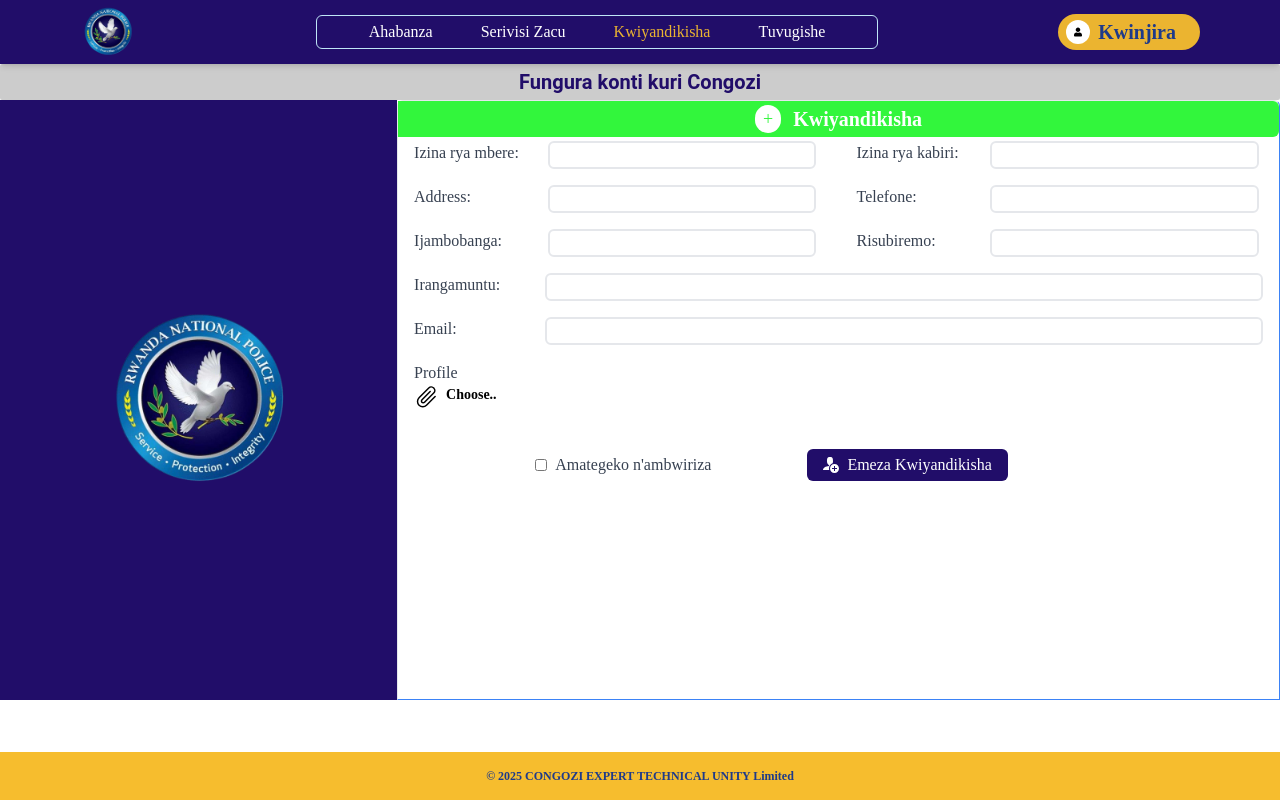
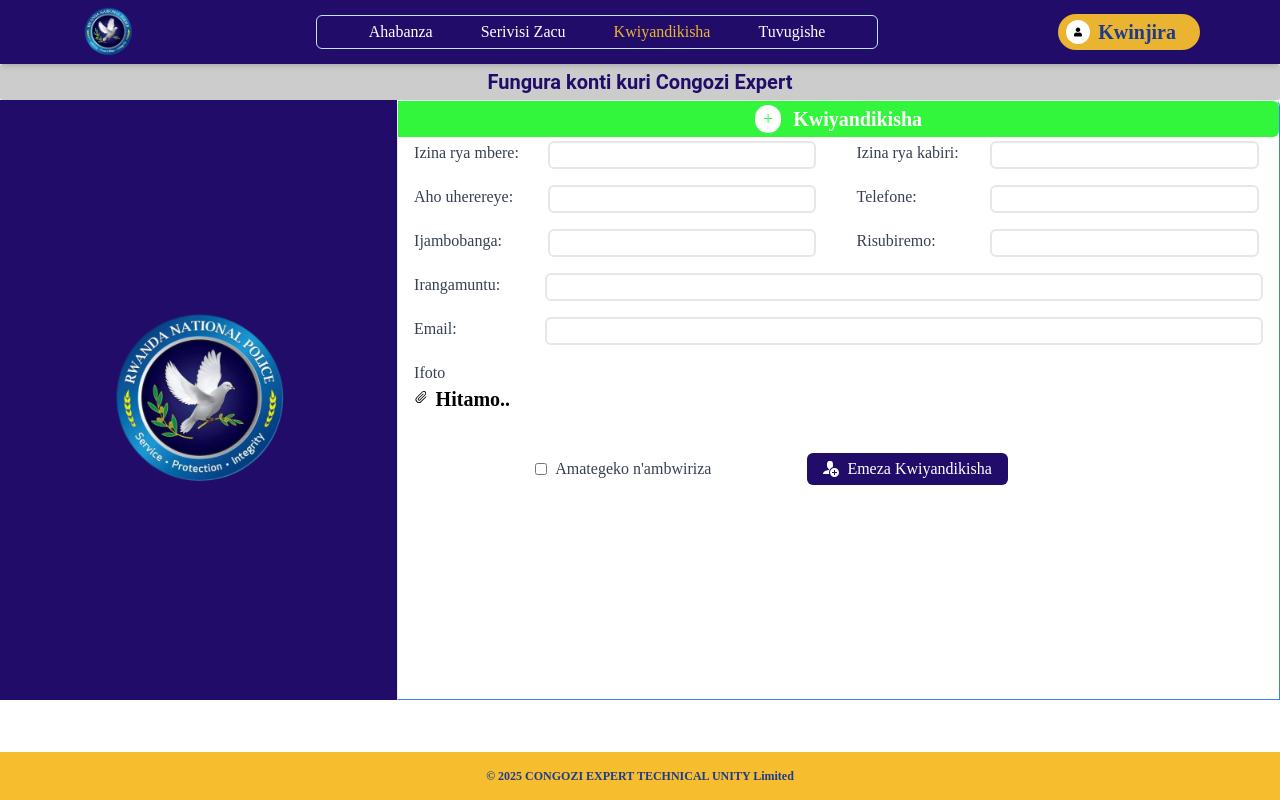
Before and after one commit to NP-SON-250/Congozi_Driving, a React (Vite) app: page /kwiyandikisha in a window 1280 px wide. Built offline with nearby package versions, Linux system fonts and the light colour scheme.

Commit message:
Add changes on landing page

```diff
--- a/src/Page/Landing/ContactUs.jsx
+++ b/src/Page/Landing/ContactUs.jsx
@@ -17,7 +17,7 @@ const ContactUs = () => {
         <div className="flex flex-col justify-center items-start gap-3">
           <div className="flex justify-center items-start gap-4">
             <LuPhoneCall className="text-blue-500 text-2xl" />
-            <p className="md:text-md">+250 783 905 790 | 722 558 842</p>
+            <p className="md:text-md">+250 783 905 790 | 0722 558 842</p>
           </div>
           <div className="flex justify-center items-start gap-4">
             <MdEmail className="text-blue-500 text-2xl" />
@@ -25,7 +25,7 @@ const ContactUs = () => {
           </div>
           <div className="flex justify-center items-start gap-4">
             <HiHome className="text-blue-500 text-2xl" />
-            <p className="md:text-md">Eastern, Nyagatare | Rwamagana</p>
+            <p className="md:text-md">Iburasirazuba, Nyagatare | Rwamagana</p>
           </div>
         </div>
       </div>
--- a/src/Page/Landing/Home.jsx
+++ b/src/Page/Landing/Home.jsx
@@ -34,7 +34,7 @@ const Home = () => {
           <div>
             <p className="text-start md:text-md text-md text-blue-500 py-4 px-0">
               Uhereye uyuminsi iyandikishe kuri sisteme yacu, maze wisanzure
-              n'ibisubizo bigezweho Congozi yabazaniye; Aho ushobora
+              n'ibisubizo bigezweho Congozi Expert yabazaniye; Aho ushobora
               kwimenyereza gukora ibizamini bya provisoir Online, ndetse no
               kwiga ukoresheje ibizamini bisubije neza!
             </p>
--- a/src/Page/Landing/Login.jsx
+++ b/src/Page/Landing/Login.jsx
@@ -93,15 +93,15 @@ const Login = () => {
 
           <p className="text-lg md:px-20 p-2 text-center">
             Kugirango ubone amakuru yawe n'ibizamini ndetse na serivisi zitangwa
-            na Congozi. Ugomba kubanza kwinjira
+            na Congozi Exapert. Ugomba kubanza kwinjira
           </p>
 
           <div className="flex flex-col items-start gap-4 md:w-[70%] w-full">
             <LoginInputs
-              label="Nomero Yawe Ya Telefone"
+              label="Telefone cg Email"
               type="text"
               icon={<FaUser />}
-              placeholder="07XXXXXXXX"
+              placeholder="Urugero: 07XX cg email@gmail.com"
               value={identifier}
               onChange={(e) => setIdentifier(e.target.value)}
             />
--- a/src/Page/Landing/Register.jsx
+++ b/src/Page/Landing/Register.jsx
@@ -105,8 +105,8 @@ const Register = () => {
   return (
     <div className=" pt-16">
       <div className="bg-black/20 flex justify-center items-center p-1 rounded-sm">
-        <h1 className="text-xl text-Total font-semibold font-Roboto">
-          Fungura konti kuri Congozi
+        <h1 className="md:text-xl text-sm text-Total font-semibold font-Roboto">
+          Fungura konti kuri Congozi Expert
         </h1>
       </div>
       <div className="flex md:flex-row flex-col">
@@ -146,7 +146,7 @@ const Register = () => {
             </div>
             <div className="flex md:flex-row flex-col gap-1">
               <HalfInput
-                label="Address"
+                label="Aho uherereye"
                 name="address"
                 value={formData.address}
                 onChange={handleInputChange}
@@ -215,7 +215,7 @@ const Register = () => {
             </p>
             <div>
               <label className="text-gray-700 font-medium px-4 md:w-[16%] w-full">
-                Profile
+                Ifoto
               </label>
               <div
                 className="flex cursor-pointer lg:w-32 w-32 px-4 border-desired"
@@ -233,12 +233,12 @@ const Register = () => {
                 {selectedImage ? (
                   <img
                     src={selectedImage}
-                    alt="Profile"
+                    alt="Ifoto"
                     className="lg:w-6 lg:h-6 w-12 h-12 rounded-full object-cover ml-2"
                   />
                 ) : (
-                  <span className="text-pcolor lg:text-sm lg:mt-0 mt-1 text-xl font-bold">
-                    Choose..
+                  <span className="text-pcolor text-sm lg:mt-0 mt-1 md:text-xl font-bold">
+                    Hitamo..
                   </span>
                 )}
               </div>
--- a/src/Page/Landing/Services.jsx
+++ b/src/Page/Landing/Services.jsx
@@ -22,13 +22,13 @@ const Services = () => {
           <div className="flex justify-center items-center flex-col gap-2">
             <img src={Service1} alt="" className="md:h-[40vh] rounded-md" />
             <p className="text-sm text-blue-500 text-start pl-10 uppercase">
-              muri congozi driving school tukwigisha aho waba uri hose kw' is
+              muri congozi driving school tukwigisha aho waba uri hose kw' isi
             </p>
           </div>
           <div className="flex justify-center items-center flex-col gap-2">
             <img src={Service2} alt="" className="md:h-[40vh] rounded-md" />
             <p className="text-sm text-blue-500 text-start pl-0 uppercase">
-              dutanga amasomo mu buryo bw' imnonankubone
+              dutanga amasomo mu buryo bw' imbonankubone
             </p>
           </div>
           <div className="flex justify-center items-center flex-col gap-2 pb-4">
@@ -42,9 +42,9 @@ const Services = () => {
         <div className=" pb-4 text-md px-10">
           <p>
             Singombwa ko uvunwa no kuza mw'ishuri, twakira n'abifuza kwiga
-            hifashishijwe ikoranabuhanga ryacu kuko muri Congozi ushobora
+            hifashishijwe ikoranabuhanga ryacu kuko muri Congozi Expert ushobora
             guhitamo kwiga imbonankubone cyagwa ukifashisha uburyo
-            bw'ikoranabuhanga rya Congozi. Mumashuri ndetse n'amashami yacu
+            bw'ikoranabuhanga rya Congozi Expert. Mumashuri ndetse n'amashami yacu
             yose.
           </p>
         </div>
```
